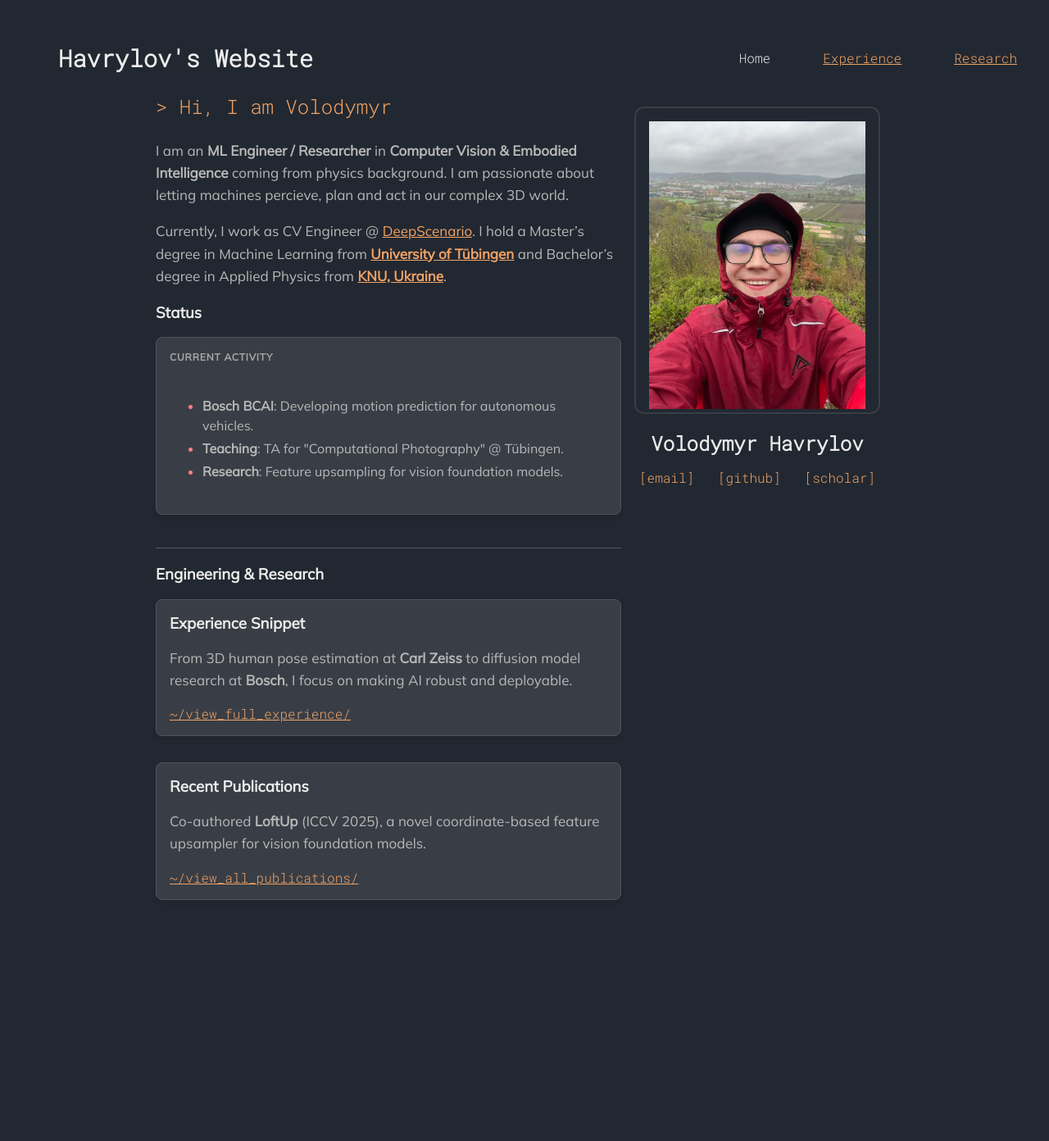
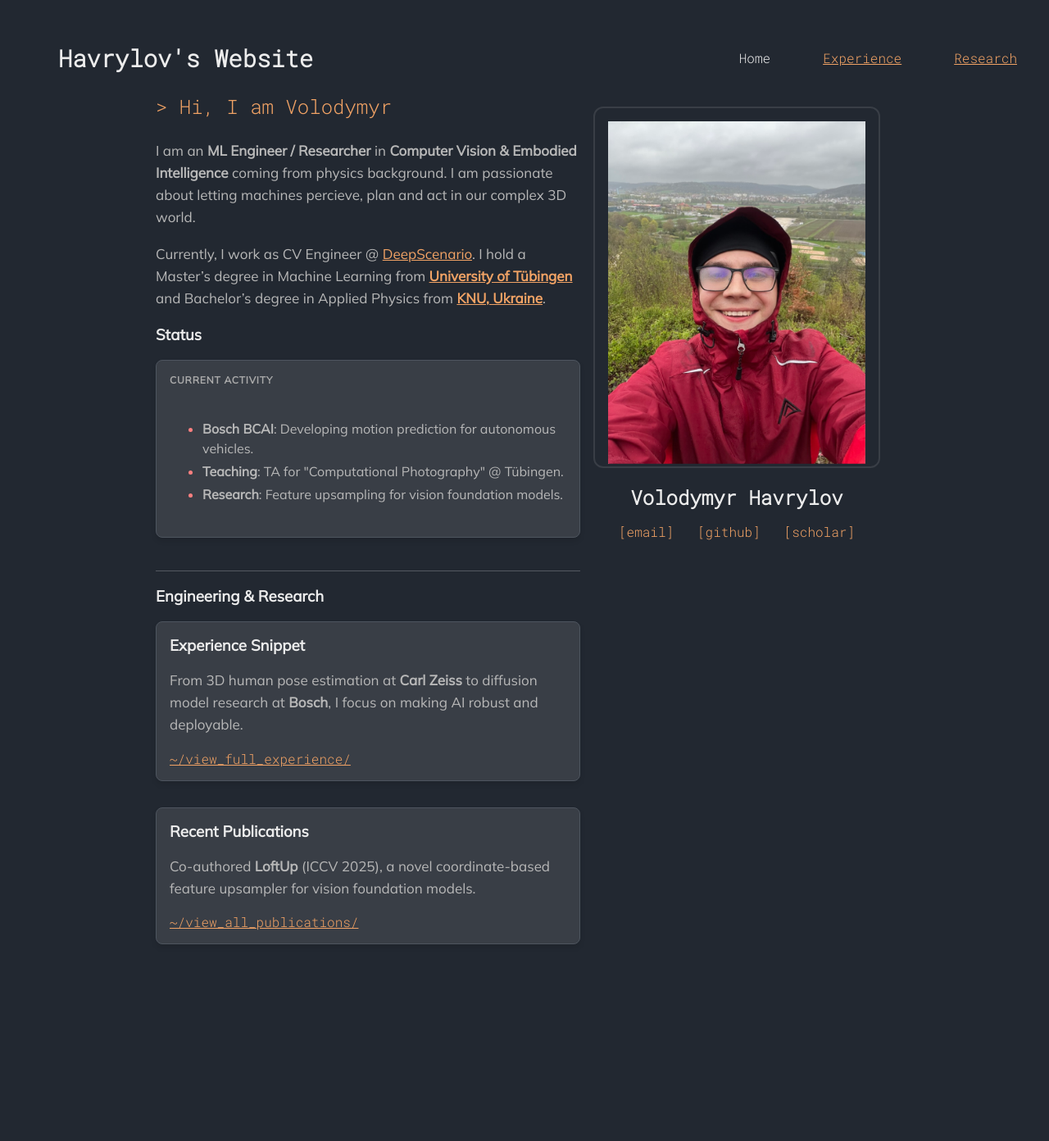
Before and after one commit to havrylovv/havrylovv.github.io, a Jekyll site: the page built from index.md, in a window 1280 px wide. Shown: the whole page at 82% size. Built offline with Jekyll 4.4.1, drawn with Linux system fonts in a browser that asks for light colours; before the commit the page ends 1338 px from its top, so only the background shows below that.

Commit message:
layout: tight conf badge

```diff
--- a/assets/css/styles.css
+++ b/assets/css/styles.css
@@ -62,7 +62,7 @@
 
 /* Larger Profile Image */
 .profile-img-large {
-	width: 300px;
+	width: 350px;
 	border-radius: 12px;
 	border: 2px solid #393e46;
 	transition: transform 0.3s ease;
@@ -83,8 +83,13 @@
 }
 
 .card h3 {
-    margin-top: 0px;
-    margin-bottom: 0.5rem;
+    margin-top: 0px !important;
+    margin-bottom: 0.5rem !important;
+}
+
+.card .badge-row {
+    margin-top: 0px !important;
+    margin-bottom: 0px !important;
 }
 
 .card:hover {
```
Also changed, not shown: papers.md (+4 -4 lines).
